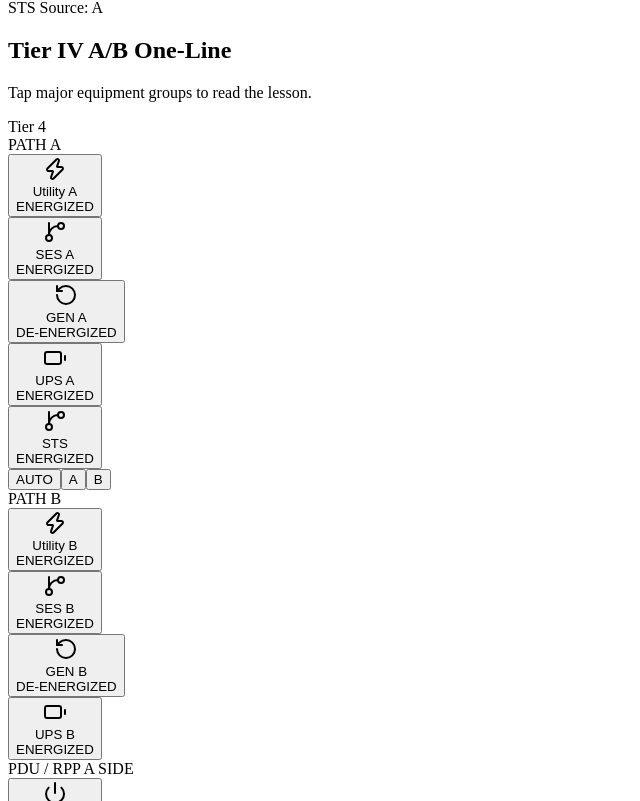
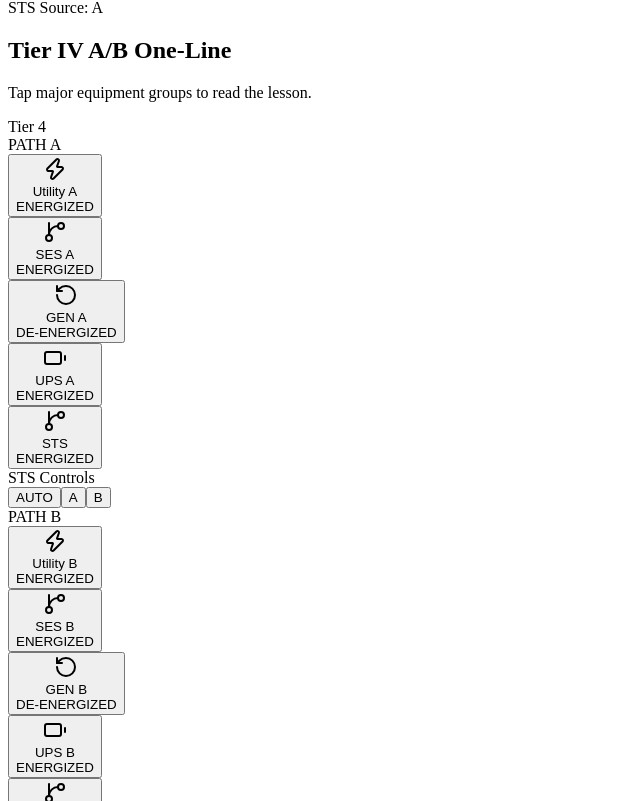
Before and after one commit to jerujoca/data-center-power-trainer, a Next.js app: page / in a window 1280 px wide. Shown: the part 179-980 px from the top of the page, without its empty margins (0-640 px from the left). Built offline with nearby package versions, Linux system fonts and the light colour scheme.

Commit message:
Update page.tsx

```diff
--- a/src/app/page.tsx
+++ b/src/app/page.tsx
@@ -395,40 +395,48 @@ export default function DataCenterPowerTrainer() {
                 <Badge className="w-fit rounded-xl px-3 py-1 text-sm">Tier {tier}</Badge>
               </div>
 
-              <div className="grid gap-4 lg:grid-cols-[1fr_160px_1fr]">
-                <div className="space-y-0">
-                  <div className="mb-2 text-center text-lg font-black">PATH A</div>
+              <div className="space-y-8">
+                <div>
+                  <div className="mb-4 text-center text-2xl font-black">PATH A</div>
+                  <div className="grid gap-3 md:grid-cols-5 items-center">
                     <ModuleCard label="Utility A" icon={Zap} status={boolStatus(state.pathA.utility)} onClick={() => setSelectedModule("utility")} selected={selectedModule === "utility"} />
-                  <PowerLine active={state.pathA.utility} />
+                    <HorizontalLine active={state.pathA.utility} />
                     <ModuleCard label="SES A" icon={GitBranch} status={state.pathA.source ? "energized" : "failed"} onClick={() => setSelectedModule("ses")} selected={selectedModule === "ses"} />
-                  <PowerLine active={state.pathA.source} />
+                    <HorizontalLine active={state.pathA.source} />
                     <ModuleCard label="GEN A" icon={RotateCcw} status={faults.utilityAOpen ? boolStatus(state.pathA.generator) : "deenergized"} onClick={() => setSelectedModule("gsb")} selected={selectedModule === "gsb"} />
-                  <PowerLine active={state.pathA.source} />
+                  </div>
+                  <div className="mt-3 grid gap-3 md:grid-cols-3 items-center">
                     <ModuleCard label="UPS A" icon={Battery} status={state.pathA.status} onClick={() => setSelectedModule("ups")} selected={selectedModule === "ups"} />
+                    <HorizontalLine active={state.stsA} />
+                    <ModuleCard label="STS" icon={GitBranch} status={faults.stsFailed ? "failed" : state.selectedSource === "NONE" ? "failed" : "energized"} onClick={() => setSelectedModule("sts")} selected={selectedModule === "sts"} />
+                  </div>
                 </div>
 
-                <div className="flex flex-col items-center justify-center gap-3 rounded-3xl border-2 border-slate-300 bg-slate-50 p-3">
-                  <HorizontalLine active={state.stsA} />
-                  <ModuleCard label="STS" icon={GitBranch} status={faults.stsFailed ? "failed" : state.selectedSource === "NONE" ? "failed" : state.selectedSource === "A" || state.selectedSource === "B" ? "energized" : "deenergized"} onClick={() => setSelectedModule("sts")} selected={selectedModule === "sts"} />
-                  <div className="grid w-full grid-cols-3 gap-1">
+                <div className="rounded-3xl border-2 border-slate-300 bg-slate-50 p-4">
+                  <div className="mb-3 text-center text-lg font-black">STS Controls</div>
+                  <div className="grid w-full grid-cols-3 gap-2 max-w-md mx-auto">
                     {(["AUTO", "A", "B"] as StsSource[]).map((mode) => (
-                      <Button key={mode} variant={stsMode === mode ? "default" : "outline"} className="rounded-xl px-2 py-1 text-xs" onClick={() => setStsMode(mode)}>
+                      <Button key={mode} variant={stsMode === mode ? "default" : "outline"} className="rounded-xl px-2 py-2 text-sm" onClick={() => setStsMode(mode)}>
                         {mode}
                       </Button>
                     ))}
                   </div>
-                  <HorizontalLine active={state.stsB} />
                 </div>
 
-                <div className="space-y-0">
-                  <div className="mb-2 text-center text-lg font-black">PATH B</div>
+                <div>
+                  <div className="mb-4 text-center text-2xl font-black">PATH B</div>
+                  <div className="grid gap-3 md:grid-cols-5 items-center">
                     <ModuleCard label="Utility B" icon={Zap} status={tier >= 3 ? boolStatus(state.pathB.utility) : "deenergized"} onClick={() => setSelectedModule("utility")} selected={selectedModule === "utility"} />
-                  <PowerLine active={state.pathB.utility} />
+                    <HorizontalLine active={state.pathB.utility} />
                     <ModuleCard label="SES B" icon={GitBranch} status={tier >= 3 ? (state.pathB.source ? "energized" : "failed") : "deenergized"} onClick={() => setSelectedModule("ses")} selected={selectedModule === "ses"} />
-                  <PowerLine active={state.pathB.source} />
-                  <ModuleCard label="GEN B" icon={RotateCcw} status={tier >= 2 && faults.utilityBOpen ? boolStatus(state.pathB.generator) : tier >= 2 ? "deenergized" : "deenergized"} onClick={() => setSelectedModule("gsb")} selected={selectedModule === "gsb"} />
-                  <PowerLine active={state.pathB.source} />
+                    <HorizontalLine active={state.pathB.source} />
+                    <ModuleCard label="GEN B" icon={RotateCcw} status={tier >= 2 && faults.utilityBOpen ? boolStatus(state.pathB.generator) : "deenergized"} onClick={() => setSelectedModule("gsb")} selected={selectedModule === "gsb"} />
+                  </div>
+                  <div className="mt-3 grid gap-3 md:grid-cols-3 items-center">
                     <ModuleCard label="UPS B" icon={Battery} status={state.pathB.status} onClick={() => setSelectedModule("ups")} selected={selectedModule === "ups"} />
+                    <HorizontalLine active={state.stsB} />
+                    <ModuleCard label="STS" icon={GitBranch} status={faults.stsFailed ? "failed" : state.selectedSource === "NONE" ? "failed" : "energized"} onClick={() => setSelectedModule("sts")} selected={selectedModule === "sts"} />
+                  </div>
                 </div>
               </div>
 
```
Lines whose indentation alone changed are shown as unchanged.
